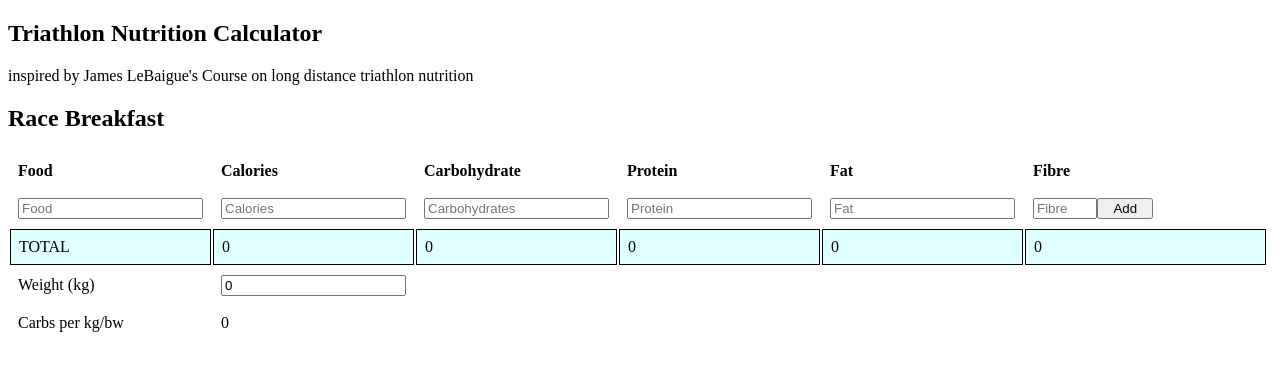
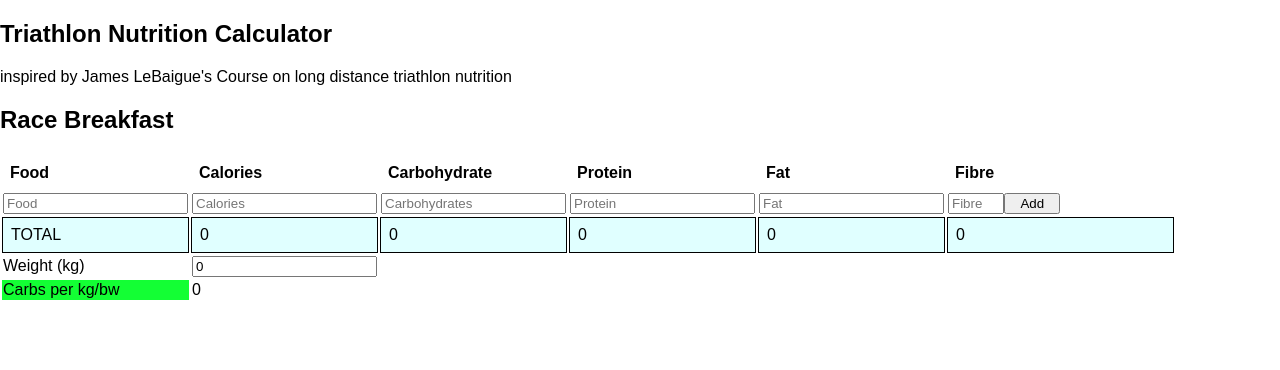
Before and after one commit to sascharissling/226tools-frontend, a React (Vite) app: page / in a window 1280 px wide. Shown: the top 370 px of the page. Built offline with nearby package versions, Linux system fonts and the light colour scheme.

Commit message:
add theme

```diff
--- a/src/App.tsx
+++ b/src/App.tsx
@@ -1,8 +1,12 @@
 import Breakfast from "./breakfast";
+import { ThemeProvider } from "styled-components";
+import { theme } from "./theme/theme.ts";
+import GlobalStyle from "./theme/GlobalStyles.tsx";
 
 function App() {
   return (
-    <>
+    <ThemeProvider theme={theme}>
+      <GlobalStyle />
       <main>
         <section>
           <h1>Triathlon Nutrition Calculator</h1>
@@ -14,7 +18,7 @@ function App() {
 
         <Breakfast />
       </main>
-    </>
+    </ThemeProvider>
   );
 }
 
--- a/src/breakfast/index.tsx
+++ b/src/breakfast/index.tsx
@@ -164,7 +164,7 @@ const Breakfast = () => {
             </TD>
           </tr>
           <tr>
-            <TD>Carbs per kg/bw</TD>
+            <TD backgroundColor="#13ff34">Carbs per kg/bw</TD>
             <TD>{carbsPerKiloOfBodyweight}</TD>
           </tr>
         </tfoot>
@@ -175,8 +175,10 @@ const Breakfast = () => {
 
 export default Breakfast;
 
-const TD = styled.td`
-  padding: 0.5rem;
+const TD = styled.td<{ backgroundColor?: string }>`
+  //padding: 0.5rem;
+  background-color: ${(props) => props.backgroundColor};
+  //border: 1px solid black;
 `;
 
 const TotalTD = styled.td`
--- /dev/null
+++ b/src/theme/GlobalStyles.tsx
@@ -0,0 +1,16 @@
+import { createGlobalStyle } from "styled-components";
+
+const GlobalStyle = createGlobalStyle`
+    *,
+    *::after,
+    *::before {
+        box-sizing: border-box;
+    }
+
+    body {
+        margin: 0;
+        font-family: ${(props) => props.theme.fonts.join(",")};
+    }
+`;
+
+export default GlobalStyle;
--- /dev/null
+++ b/src/theme/theme.ts
@@ -0,0 +1,31 @@
+export const theme: Theme = {
+  colors: {
+    iceBlue: "#9cfffa",
+    lightGreen: "#ACF39D",
+    olivine: "#B0C592",
+    beaver: "#A97C73",
+    redwood: "#AF3E4D",
+  },
+  fonts: ["sans-serif", "Roboto"],
+  fontSizes: {
+    small: "1em",
+    medium: "2em",
+    large: "3em",
+  },
+};
+
+export interface Theme {
+  colors: {
+    iceBlue: string;
+    lightGreen: string;
+    olivine: string;
+    beaver: string;
+    redwood: string;
+  };
+  fonts: string[];
+  fontSizes: {
+    small: string;
+    medium: string;
+    large: string;
+  };
+}
```
